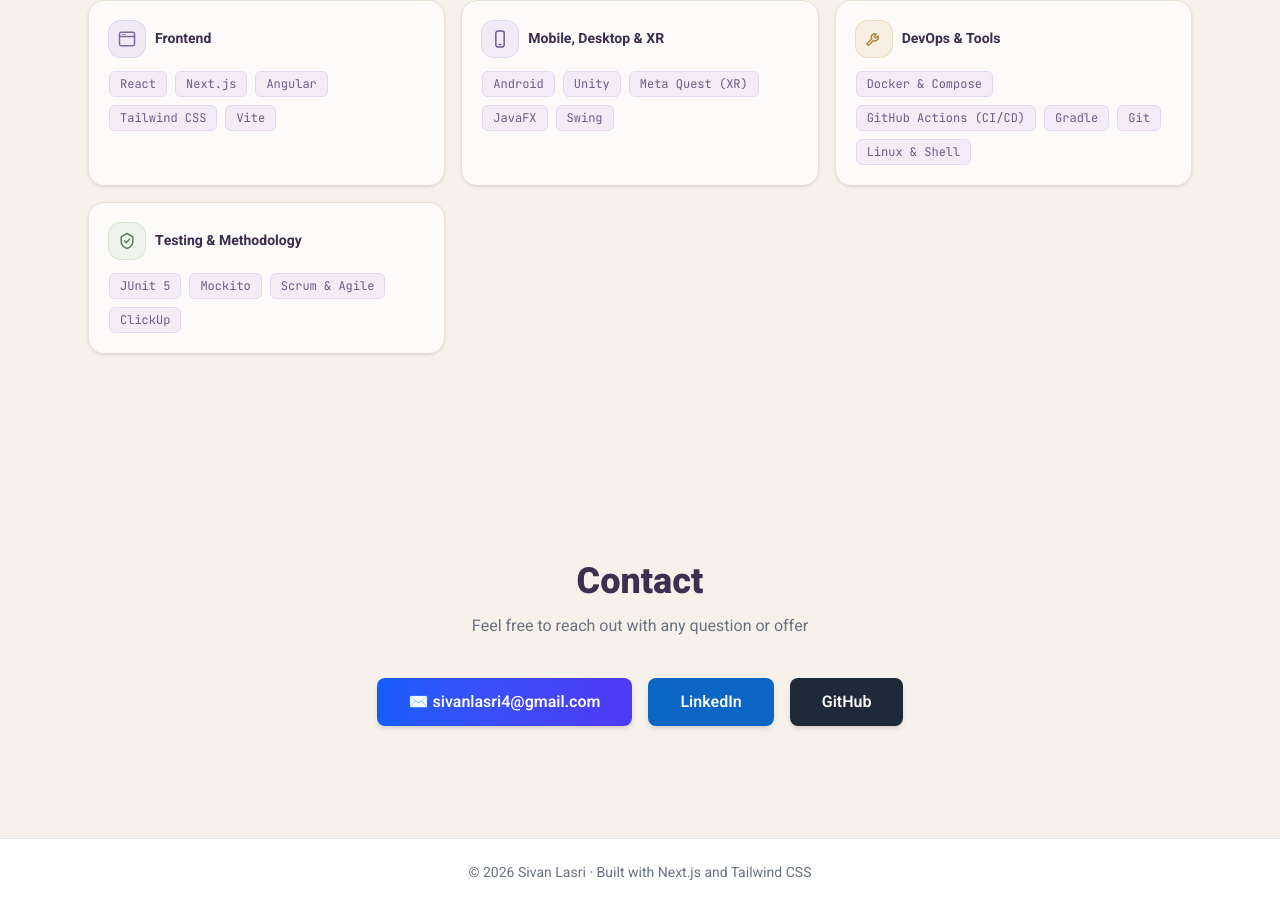
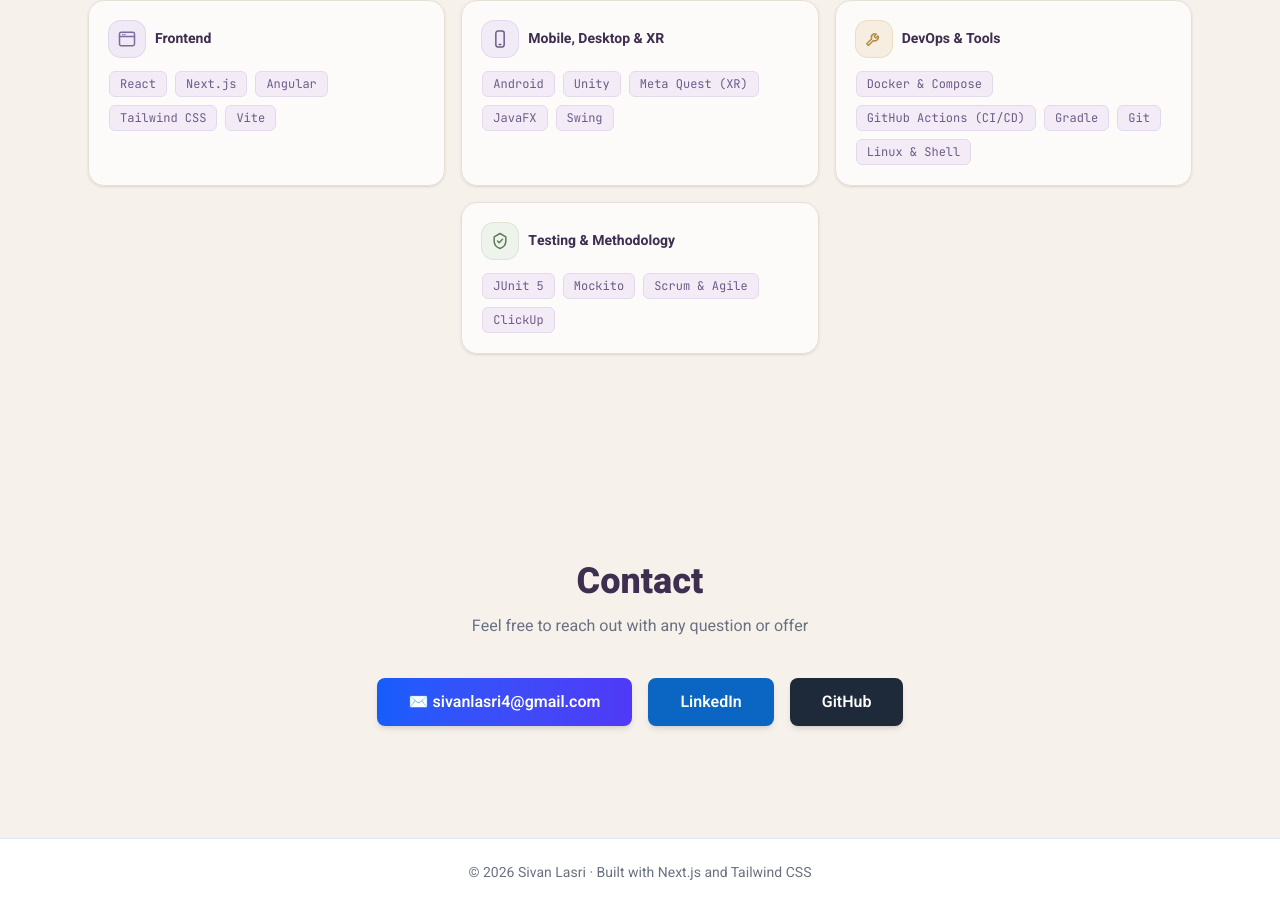
Before and after one commit to SivanSoftware/SivanSoftware.github.io, a Next.js app: page / in a window 1280 px wide. Shown: the part 4413-5320 px from the top of the page. Built offline with nearby package versions, Linux system fonts and the light colour scheme.

Commit message:
Center the lone third-row skills card

```diff
--- a/app/page.tsx
+++ b/app/page.tsx
@@ -197,8 +197,14 @@ export default function Home() {
         <div className="grid gap-4 sm:grid-cols-2 lg:grid-cols-3">
           {t.skillGroups.map((group, index) => {
             const accent = topicAccents[index % topicAccents.length];
+            const isLastAlone =
+              index === t.skillGroups.length - 1 && t.skillGroups.length % 3 === 1;
             return (
-              <Reveal key={group.label} delay={index * 60} className="h-full">
+              <Reveal
+                key={group.label}
+                delay={index * 60}
+                className={`h-full ${isLastAlone ? "lg:col-start-2" : ""}`}
+              >
                 <div className="group relative h-full overflow-hidden rounded-2xl border border-[#E7DFD6] bg-white/70 p-5 shadow-sm backdrop-blur-sm transition-all duration-300 hover:-translate-y-1 hover:shadow-md dark:border-white/10 dark:bg-white/[0.04] dark:hover:bg-white/[0.06]">
                   <span
                     aria-hidden="true"
```
